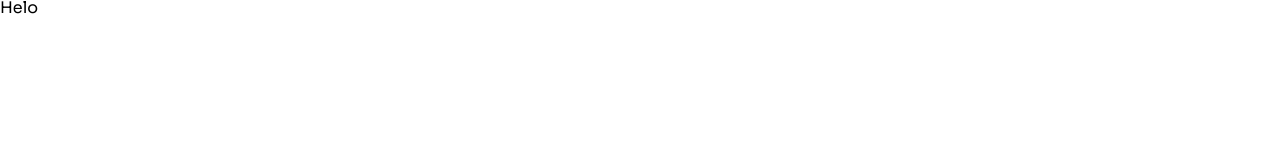
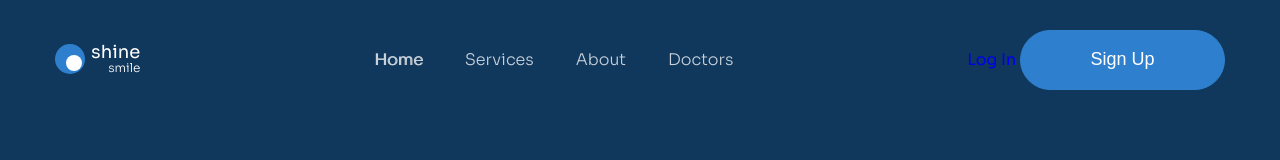
Before and after one commit to VanDuc8199/htmlcss-project-03, a plain HTML site: page index.html in a window 1280 px wide. Drawn offline with Linux system fonts and the light colour scheme.

Commit message:
add header

```diff
--- a/assets/css/styles.css
+++ b/assets/css/styles.css
@@ -10,3 +10,111 @@ body {
     font-size: 1.6rem;
     font-family: 'Sora', sans-serif;
 }
+
+/* ==================== Comon ==================== */
+:root {
+    --primary-color: #2E80CE;
+    --secondary-color: #10375C;
+}
+
+a {
+    text-decoration: none;
+}
+
+.container {
+    width: 1170px;
+    max-width: calc(100% - 48px);
+    margin: 0 auto;
+
+}
+.btn {
+    display: inline-block;
+    min-width: 205px;
+    height: 60px;
+    background: var(--primary-color);
+    border: 1px solid var(--primary-color);
+    border-radius: 999px;
+    font-weight: 400;
+    font-size: 1.8rem;
+    line-height: 1.76;
+    text-align: center;
+    color: #FFFFFF;
+}
+
+/* ==================== Header ==================== */
+.header {
+    height: 100vh;
+    background: var(--secondary-color);
+    padding-top: 30px;
+}
+
+.header-top {
+    display: flex;
+    justify-content: space-between;
+    align-items: center;
+}
+
+.logo {
+    display: inline-flex;
+    position: relative;
+    font-size: 1rem;
+}
+
+.logo__circle::before, .logo__circle::after {
+    content: "";
+    display: inline-block;
+    border-radius: 50%;
+}
+
+.logo__circle::before {
+    background: var(--primary-color);
+    width: 3em;
+    height: 3em;
+}
+
+.logo__circle::after {
+    position: absolute;
+    top: 1.1em;
+    left: 1.1em;
+    background: #FFFFFF;
+    width: 1.6em;
+    height: 1.6em;
+}
+
+.logo__text {
+    text-align: right;
+    margin-left: 0.6em;
+    color: #FFFFFF;
+    line-height: 1.6em;
+}
+
+.logo__brand {
+    display:block;
+    font-weight: 400;
+    font-size: 1.8em;
+}
+
+.logo__brand--small {
+    font-size: 1.2em;
+    font-weight: 300;
+}
+
+.navbar__list {
+    display: flex;
+    gap: 0 18px;
+}
+
+.navbar__link {
+    padding: 8px 12px;
+    font-weight: 300;
+    font-size: 1.6rem;
+    line-height: 1.75;
+    text-align: center;
+    color: #C9D2DA;
+}
+
+.navbar__item--active,.navbar__link:hover {
+    text-shadow: 1px 0 0 currentColor;
+    text-align: center;
+    color: #FFFFFF;
+}
--- a/index.html
+++ b/index.html
@@ -38,6 +38,45 @@
 
 </head>
 <body>
-    Helo
+    <header class="header">
+        <div class="container">
+            <div class="header-top">
+                <!-- Logo -->
+                <a href="/">
+                    <div class="logo">
+                        <span class="logo__circle">
+                        </span>
+                        <span class="logo__text">
+                            <span class="logo__brand">shine</span>
+                            <span class="logo__brand logo__brand--small">smile</span>
+                        </span>
+                    </div>
+                </a>
+                <!-- Navbar -->
+                <nav class="navbar">
+                    <ul class="navbar__list">
+                        <li class="navbar__item navbar__item--active">
+                            <a href="#!" class="navbar__link">Home</a>
+                        </li>
+                        <li class="navbar__item">
+                            <a href="#!" class="navbar__link">Services</a>
+                        </li>
+                        <li class="navbar__item">
+                            <a href="#!" class="navbar__link">About</a>
+                        </li>
+                        <li class="navbar__item">
+                            <a href="#!" class="navbar__link">Doctors</a>
+                        </li>
+                    </ul>
+                </nav>
+
+                <!-- Action -->
+                <div class="action">
+                    <a href="#!" class="action__btn">Log In</a>
+                    <button href="#!" class="btn action__btn">Sign Up</button>
+                </div>
+            </div>
+        </div>
+    </header>
 </body>
 </html>
```
